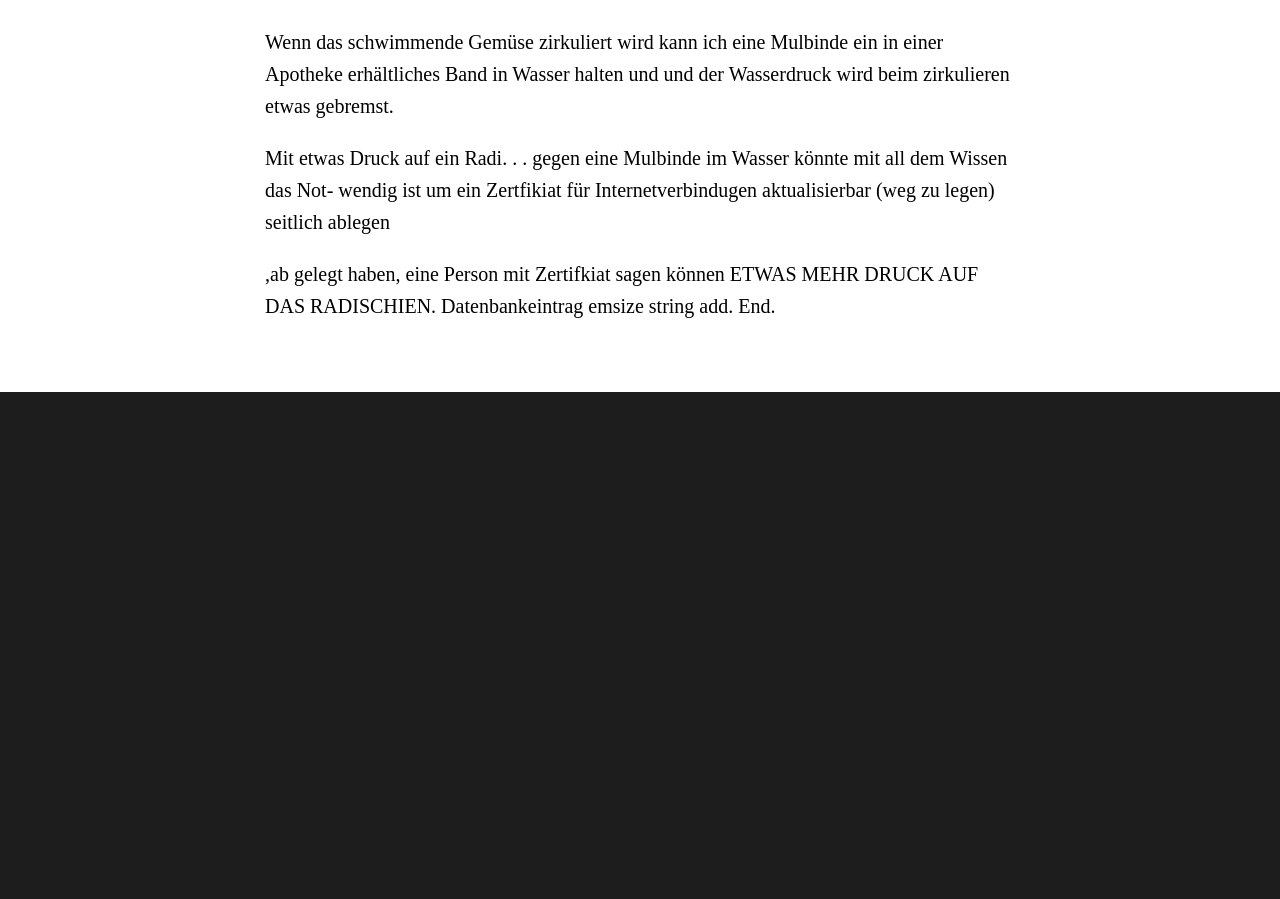
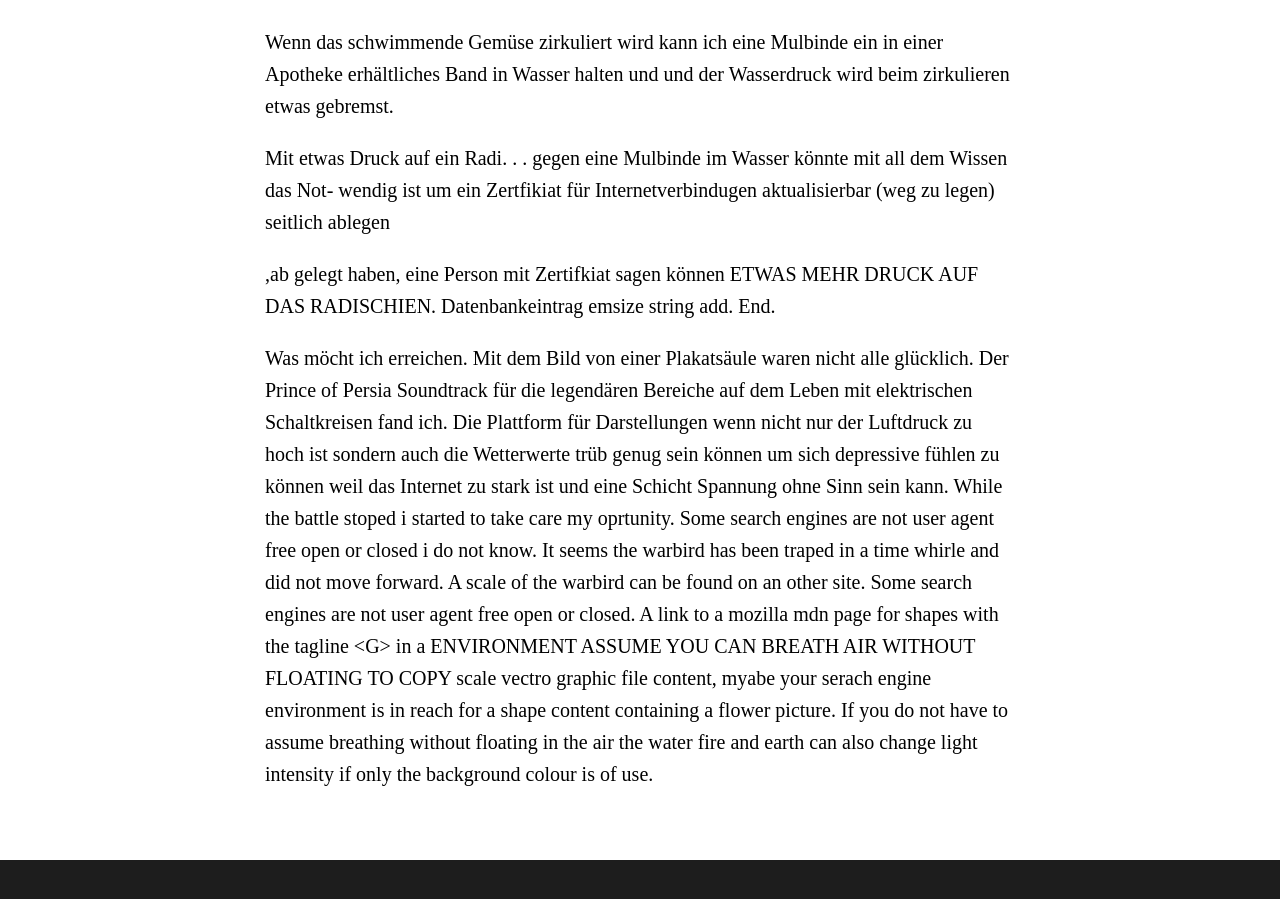
Before and after one commit to ledlightjungledStefan/Osterei, a Jekyll site: the page built from _posts/2022-08-31-Windows10Umgebungsvariablen.markdown, in a window 1280 px wide and 900 px high, scrolled down 5863 px. Built offline with Jekyll 4.4.1, drawn with Linux system fonts in a browser that asks for light colours; some web fonts are replaced; before the commit the page ends 6295 px from its top, so only the background shows below that.

Commit message:
Update 2022-08-31-Windows10Umgebungsvariablen.markdown

```diff
--- a/_posts/2022-08-31-Windows10Umgebungsvariablen.markdown
+++ b/_posts/2022-08-31-Windows10Umgebungsvariablen.markdown
@@ -130,3 +130,22 @@ wendig ist um ein Zertfikiat für Internetverbindugen aktualisierbar (weg zu leg
 
 ,ab gelegt haben, eine Person mit Zertifkiat sagen können ETWAS MEHR DRUCK AUF DAS RADISCHIEN.
 Datenbankeintrag emsize string add. End.
+
+Was möcht ich erreichen.
+Mit dem Bild von einer Plakatsäule waren nicht alle glücklich. Der Prince of Persia Soundtrack
+für die legendären Bereiche auf dem Leben mit elektrischen Schaltkreisen
+fand ich. Die Plattform für Darstellungen wenn nicht nur der Luftdruck zu hoch ist
+sondern auch die Wetterwerte trüb genug sein können um sich depressive fühlen zu
+können weil das Internet zu stark ist und eine Schicht Spannung ohne Sinn sein kann.
+While the battle stoped i started to take care my oprtunity.
+Some search engines are not user agent free open or closed i do not know.
+It seems the warbird has been traped in a time whirle and did not move forward.
+A scale of the warbird can be found on an other site.
+Some search engines are not user agent free open or closed.
+A link to a mozilla mdn page for shapes with the tagline \<G\> in a ENVIRONMENT ASSUME
+YOU CAN BREATH AIR WITHOUT FLOATING TO COPY scale vectro graphic file content,
+myabe your serach engine environment is in reach for a shape content containing
+a flower picture.
+If you do not have to assume breathing without floating in the air the water
+fire and earth can also change light intensity if only the background
+colour is of use.
```
